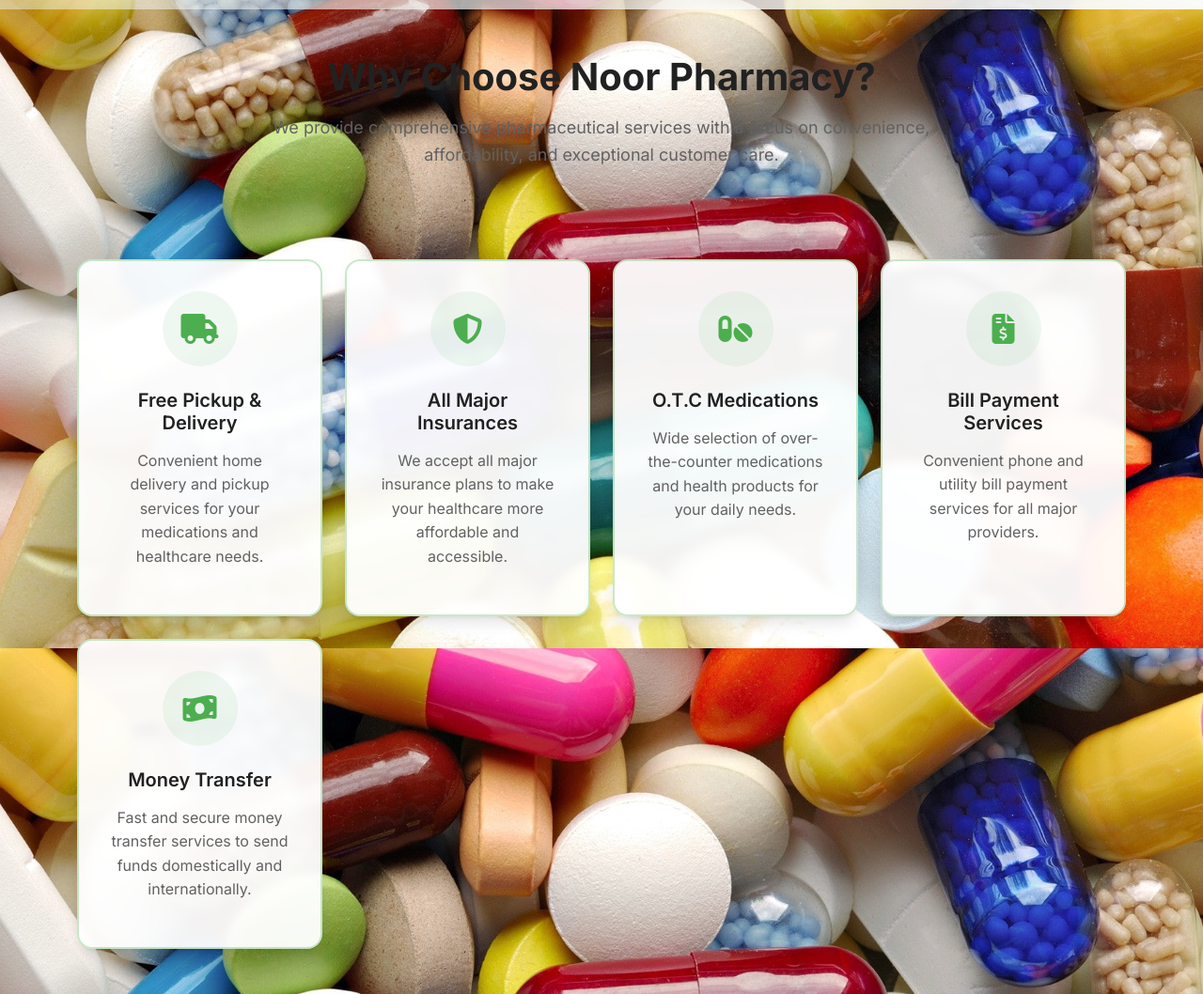
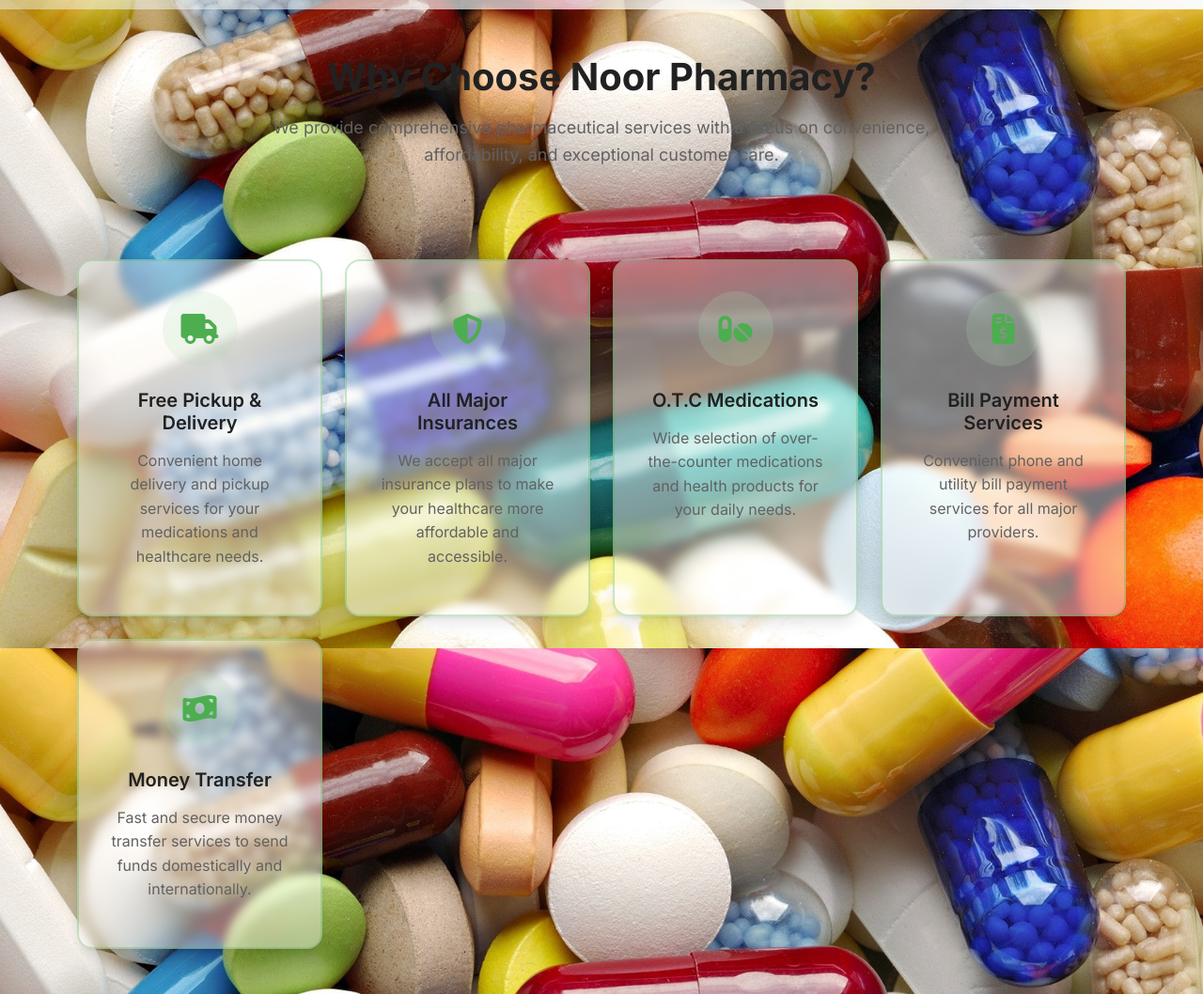
Before and after one commit to s-zaman-eng/NoorPharmacyWebsite_v2, a plain HTML site: page index.html in a window 1280 px wide. Shown: the part 910-1968 px from the top of the page at 94% size. Drawn offline with nearby package versions, Linux system fonts and the light colour scheme.

Commit message:
working ver

```diff
--- a/css/style.css
+++ b/css/style.css
@@ -65,7 +65,7 @@
     left: 0;
     width: 100%;
     height: 100%;
-    background-color: rgba(255, 255, 255, 0.65);
+    background-color: rgba(255, 255, 255, 0.15);
     z-index: -1;
     pointer-events: none;
 }
@@ -238,7 +238,7 @@
 
 /* Service Cards */
 .service-card {
-    background: rgba(255, 255, 255, 0.95);
+    background: rgba(255, 255, 255, 0.45);
     padding: 2rem;
     border-radius: var(--border-radius-lg);
     box-shadow: var(--shadow-lg);
```
Also changed, not shown: 1 other file.
